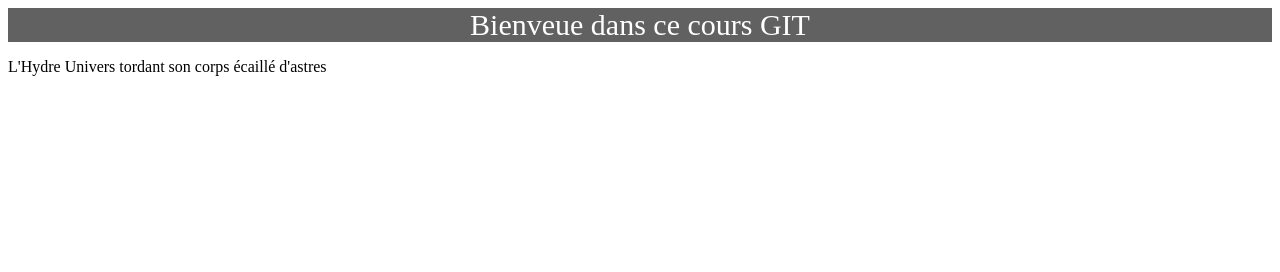
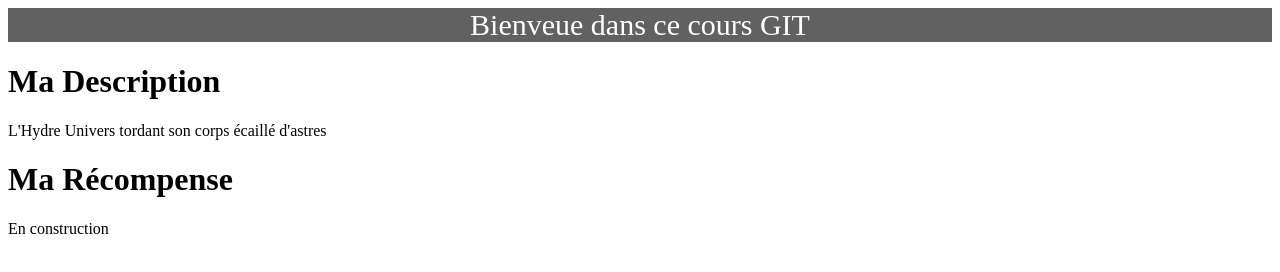
Before and after one commit to Gavrostine/mon_super_projet, a plain HTML site: page index.html in a window 1280 px wide. Drawn offline with Linux system fonts and the light colour scheme.

Commit message:
Ajout des div DESCRIPTION et Recompense

```diff
--- a/index.html
+++ b/index.html
@@ -14,7 +14,15 @@
     </div>
 <!-- créer une div avec un <p> avec quelques mots -->
     <div>
+          <!-- DESCRIPTION -->
+        <h1>Ma Description</h1>
         <p>L'Hydre Univers tordant son corps écaillé d'astres</p>
     </div>
+
+    <div>
+        <!-- RECOMPENSE -->
+      <h1>Ma Récompense</h1>
+      <p>En construction</p>
+  </div>
 </body>
 </html>
```
